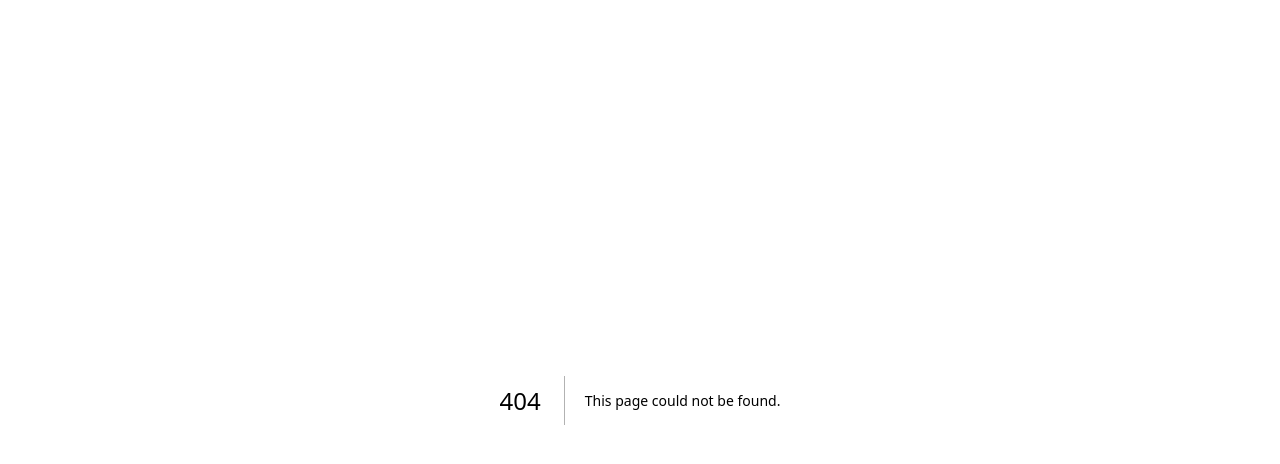
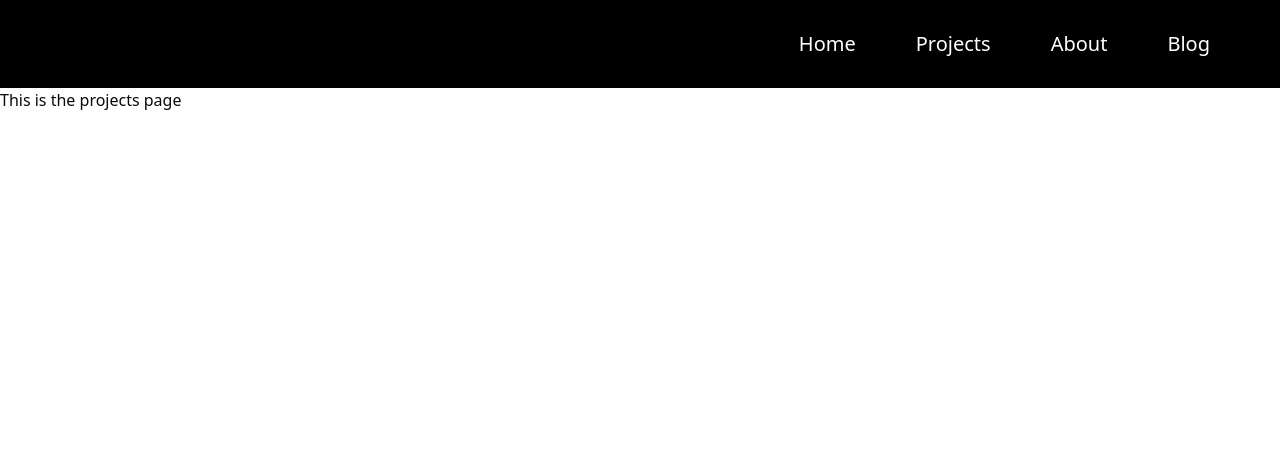
Before and after one commit to tascapeter514/next-portfolio-website, a Next.js app: page /projects in a window 1280 px wide. Before the commit this address had no page. Shown: the top 464 px of the page. Built offline with nearby package versions, Linux system fonts and the light colour scheme.

Commit message:
feat: links route pages

```diff
--- /dev/null
+++ b/src/app/about/layout.tsx
@@ -0,0 +1,15 @@
+import '../globals.css'
+
+
+
+export default function AboutLayout({
+  children,
+}: Readonly<{
+  children: React.ReactNode;
+}>) {
+  return (
+
+        <main>{children}</main>
+
+  );
+}
--- /dev/null
+++ b/src/app/about/page.tsx
@@ -0,0 +1,8 @@
+
+const About = () => {
+    return(
+        <h1>This is the about page</h1>
+    )
+}
+
+export default About
--- /dev/null
+++ b/src/app/blog/layout.tsx
@@ -0,0 +1,15 @@
+import '../globals.css'
+
+
+
+export default function BlogLayout({
+  children,
+}: Readonly<{
+  children: React.ReactNode;
+}>) {
+  return (
+
+        <main>{children}</main>
+
+  );
+}
--- /dev/null
+++ b/src/app/blog/page.tsx
@@ -0,0 +1,9 @@
+const Blog = () => {
+
+    return(
+        <h1>This is the blog page</h1>
+    )
+
+}
+
+export default Blog
--- a/src/app/layout.tsx
+++ b/src/app/layout.tsx
@@ -1,4 +1,5 @@
 import "./globals.css";
+import Navigation from '@/components/Navigation'
 
 
 
@@ -11,6 +12,7 @@ export default function RootLayout({
     <html lang="en">
       <body
       >
+        <Navigation />
         {children}
       </body>
     </html>
--- a/src/app/page.tsx
+++ b/src/app/page.tsx
@@ -15,21 +15,10 @@ export type Icon = {
 
 const HomePage = () => {
 
-  // const dir = path.join(process.cwd(), 'public/dev-icons');
-  // const files = fs.readdirSync(dir);
-  // const icons = files.map((file) => ({
-  //   src: `/dev-icons/${file}`,
-  //   label: capitalizeFirstLetter(path.parse(file).name)
-  // }))
-
-  // console.log('icons:', icons)
-
-
 
   return (
 
-    <main className=''>
-      <Navigation />
+    <main>
       <Hero />
       <DevIconGrid />
 
--- /dev/null
+++ b/src/app/projects/layout.tsx
@@ -0,0 +1,15 @@
+import '../globals.css'
+
+
+
+export default function ProjectsLayout({
+  children,
+}: Readonly<{
+  children: React.ReactNode;
+}>) {
+  return (
+
+        <main>{children}</main>
+
+  );
+}
--- /dev/null
+++ b/src/app/projects/page.tsx
@@ -0,0 +1,10 @@
+
+
+
+const Projects = () => {
+    return(
+        <h1>This is the projects page</h1>
+    )
+}
+
+export default Projects
--- a/src/components/Navigation.tsx
+++ b/src/components/Navigation.tsx
@@ -1,8 +1,9 @@
+import Link from 'next/link'
+
 import {
     NavigationMenu,
     NavigationMenuList,
     NavigationMenuItem,
-    NavigationMenuLink
   } from '@/components/ui/navigation-menu'
 
 
@@ -12,16 +13,16 @@ const Navigation = () => {
         <NavigationMenu className='w-full bg-black text-white '>
         <NavigationMenuList className='flex-row gap-10 m-auto text-xl p-[1em] w-full max-w-[1200px] justify-end '>
           <NavigationMenuItem className='nav-menu-item-hover'>
-            Home
+            <Link href='/' className='text-xl'>Home</Link>
           </NavigationMenuItem>
           <NavigationMenuItem className='nav-menu-item-hover'>
-            Projects
+            <Link href='/projects' className='text-xl'>Projects</Link>
           </NavigationMenuItem>
           <NavigationMenuItem className='nav-menu-item-hover'>
-            About
+            <Link href='/about' className='text-xl'>About</Link>
           </NavigationMenuItem>
           <NavigationMenuItem className='nav-menu-item-hover'>
-            Contact
+            <Link href='/blog' className='text-xl'>Blog</Link>
           </NavigationMenuItem>
         </NavigationMenuList>
       </NavigationMenu>
```
Also changed, not shown: src/components/DevIconGrid.tsx (+0 -21 lines).
